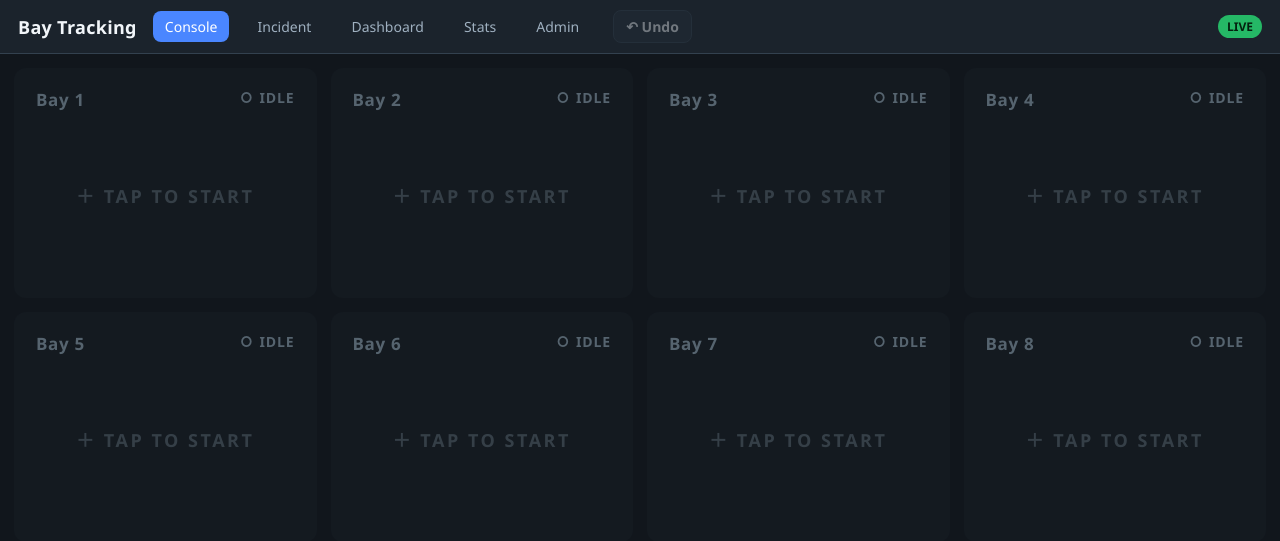
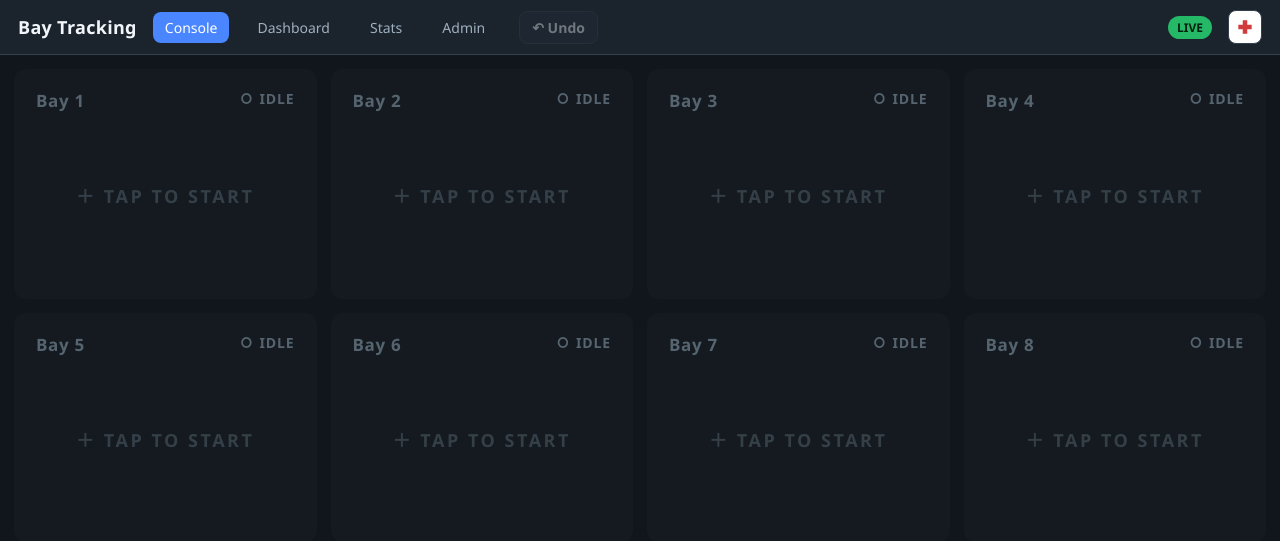
Before and after one commit to Xavier8264/bay-tracker, a Flask app: page /console in a window 1280 px wide. Shown: the top 541 px of the page. Run offline with Flask 3, Linux system fonts and the light colour scheme; data comes from the database, SQL or seed files in the repository; data that the repository does not hold is empty.

Commit message:
Replace Incident nav tab with a first-aid popup button [v1.6.1]
The EHS report is no longer a tab in the left-hand nav. Every page with a
top bar now shows a white first-aid tile (red cross) at the far right that
opens /incident?popup=1 in a small centered popup window, so the console or
board underneath keeps running. In popup mode the nav bar is dropped and
Cancel closes the window (an accidental click discards nothing -- Cancel is
only visible pre-submit). Opening /incident directly still behaves as before,
and repeated clicks focus the existing popup instead of stacking new ones.

Co-Authored-By: Claude Fable 5 <noreply@anthropic.com>

```diff
--- a/app.py
+++ b/app.py
@@ -96,6 +96,10 @@ def create_app() -> Flask:
         return render_template(
             "incident.html",
             version=__version__,
+            # ?popup=1 = opened from the topbar first-aid button in a small
+            # popup window: the template drops the nav bar and Cancel closes
+            # the window instead of resetting the form.
+            popup=request.args.get("popup") == "1",
             locations=[b["name"] for b in bays] + incidents.EXTRA_LOCATIONS,
             roster=[r["initials"] for r in roster],
             severities=incidents.SEVERITIES,
--- a/baytracker/__init__.py
+++ b/baytracker/__init__.py
@@ -19,4 +19,4 @@ WSGI server can import it as ``app:app`` (see Appendix B1 of the spec).
 
 # Single source of truth for the version string. `update.ps1` deploys git tags
 # like "v1.0.0"; this constant is what /healthz and the footer report.
-__version__ = "1.6.0"
+__version__ = "1.6.1"
--- a/static/css/app.css
+++ b/static/css/app.css
@@ -96,6 +96,16 @@ html, body {
 }
 .topbar .undo-btn.ready:hover { filter: brightness(1.08); }
 .topbar .undo-btn:disabled { opacity: .4; }
+
+/* EHS first-aid button (far right of the top bar, every page): a white tile
+   with a red cross. Opens the incident report in a small popup window. */
+.topbar .firstaid-btn {
+  flex: none; width: 34px; height: 34px; padding: 0;
+  display: inline-flex; align-items: center; justify-content: center;
+  background: #fff; border: 1px solid var(--border); border-radius: 8px;
+}
+.topbar .firstaid-btn:hover { border-color: var(--delayed); filter: brightness(.94); }
+.topbar .firstaid-btn svg { width: 20px; height: 20px; fill: var(--delayed); }
 
 /* ---- offline / connection indicator ----------------------------------- */
 #offline-banner {
--- a/static/js/common.js
+++ b/static/js/common.js
@@ -157,3 +157,19 @@ const BT = (function () {
   return { fmtElapsed, fmtAgo, liveElapsed, liveSeconds, connect, startTicker,
            post, get, escapeHtml, getSnapshot: () => lastSnapshot };
 })();
+
+/* ---- EHS first-aid button (topbar, every page) ----------------------------
+   Opens the incident report in a small popup window instead of navigating the
+   page away, so a console/board left on screen keeps running. Reusing the
+   window name focuses the already-open report instead of stacking new ones. */
+(function () {
+  const btn = document.getElementById("incident-btn");
+  if (!btn) return;
+  btn.addEventListener("click", () => {
+    const w = 720, h = 900;
+    const left = Math.max(0, Math.round((screen.width - w) / 2));
+    const top = Math.max(0, Math.round((screen.height - h) / 2));
+    window.open(btn.dataset.url, "bt-incident",
+      `popup=yes,width=${w},height=${h},left=${left},top=${top},resizable=yes,scrollbars=yes`);
+  });
+})();
--- a/templates/base.html
+++ b/templates/base.html
@@ -15,7 +15,6 @@
   <div class="topbar">
     <h1>Bay Tracking</h1>
     <a href="{{ url_for('console') }}" class="{{ 'active' if active_page=='console' }}">Console</a>
-    <a href="{{ url_for('incident') }}" class="{{ 'active' if active_page=='incident' }}">Incident</a>
     <a href="{{ url_for('dashboard') }}" class="{{ 'active' if active_page=='dashboard' }}">Dashboard</a>
     <a href="{{ url_for('stats') }}" class="{{ 'active' if active_page=='stats' }}">Stats</a>
     <a href="{{ url_for('admin') }}" class="{{ 'active' if active_page=='admin' }}">Admin</a>
@@ -28,6 +27,15 @@
     <span class="spacer"></span>
     <span id="demo-tag" class="demo-tag">DEMO DATA</span>
     <span id="conn-pill" class="status-pill">LIVE</span>
+    {% if active_page != 'incident' %}
+    {# EHS first-aid button: opens the incident report in a small popup window
+       so the console/board underneath keeps running. Hidden on /incident. #}
+    <button id="incident-btn" class="firstaid-btn" type="button"
+            data-url="{{ url_for('incident') }}?popup=1"
+            title="Report an incident (EHS)" aria-label="Report an incident">
+      <svg viewBox="0 0 24 24" aria-hidden="true"><path d="M9.3 4h5.4v5.3H20v5.4h-5.3V20H9.3v-5.3H4V9.3h5.3z"/></svg>
+    </button>
+    {% endif %}
   </div>
   {% endblock %}
 
--- a/templates/incident.html
+++ b/templates/incident.html
@@ -1,6 +1,10 @@
 {% extends "base.html" %}
 {% block title %}Report an Incident{% endblock %}
 {% set active_page = 'incident' %}
+
+{# When opened as the topbar first-aid popup (?popup=1) the nav bar is dropped:
+   the small window is only the form, and Cancel closes the window instead. #}
+{% block topbar %}{% if not popup %}{{ super() }}{% endif %}{% endblock %}
 
 {% block content %}
 {# EHS accident / near-miss report. Recreated from the Bay Tracker Design System
```
Also changed, not shown: static/js/incident.js (+8 -1 lines).
